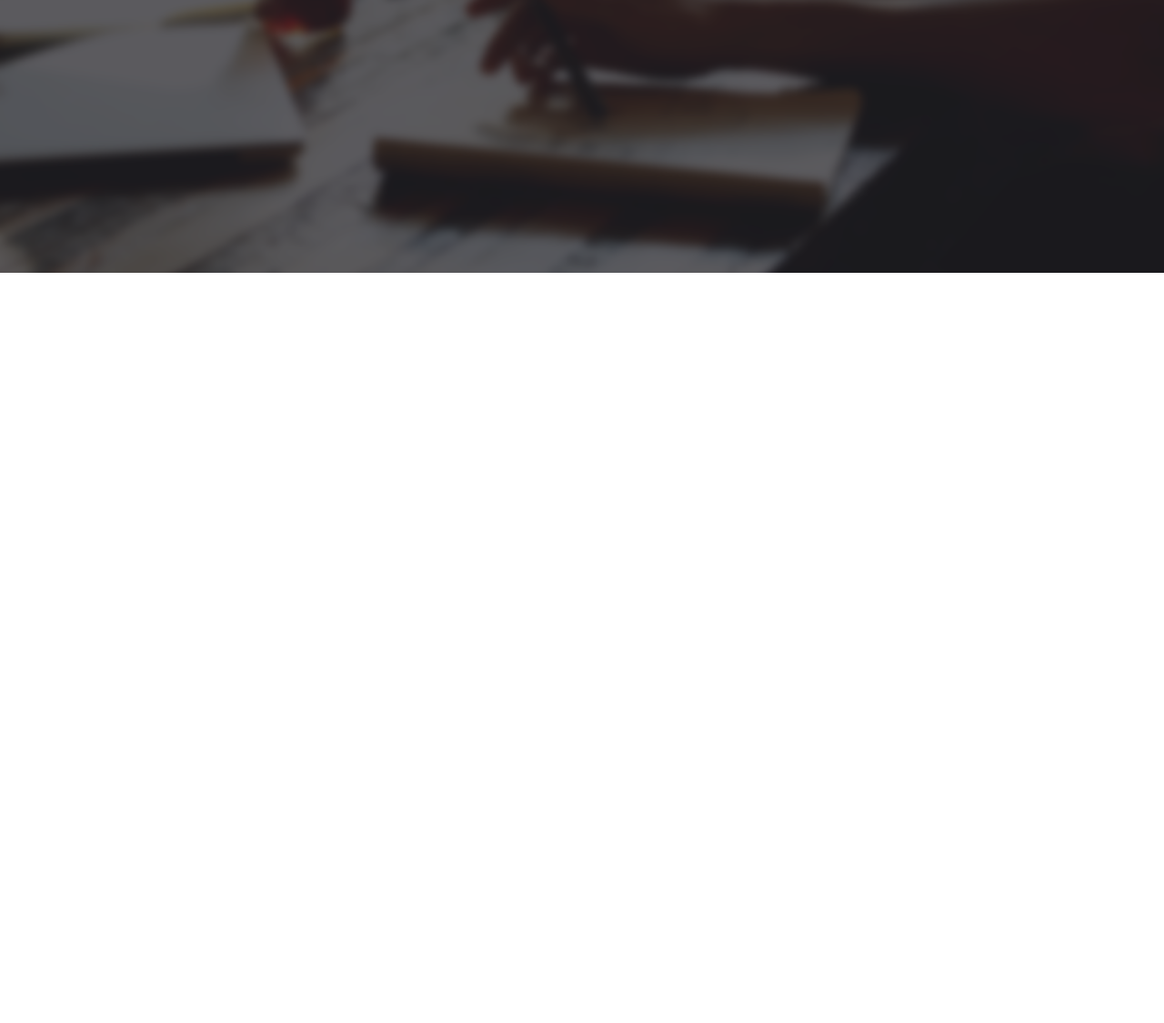
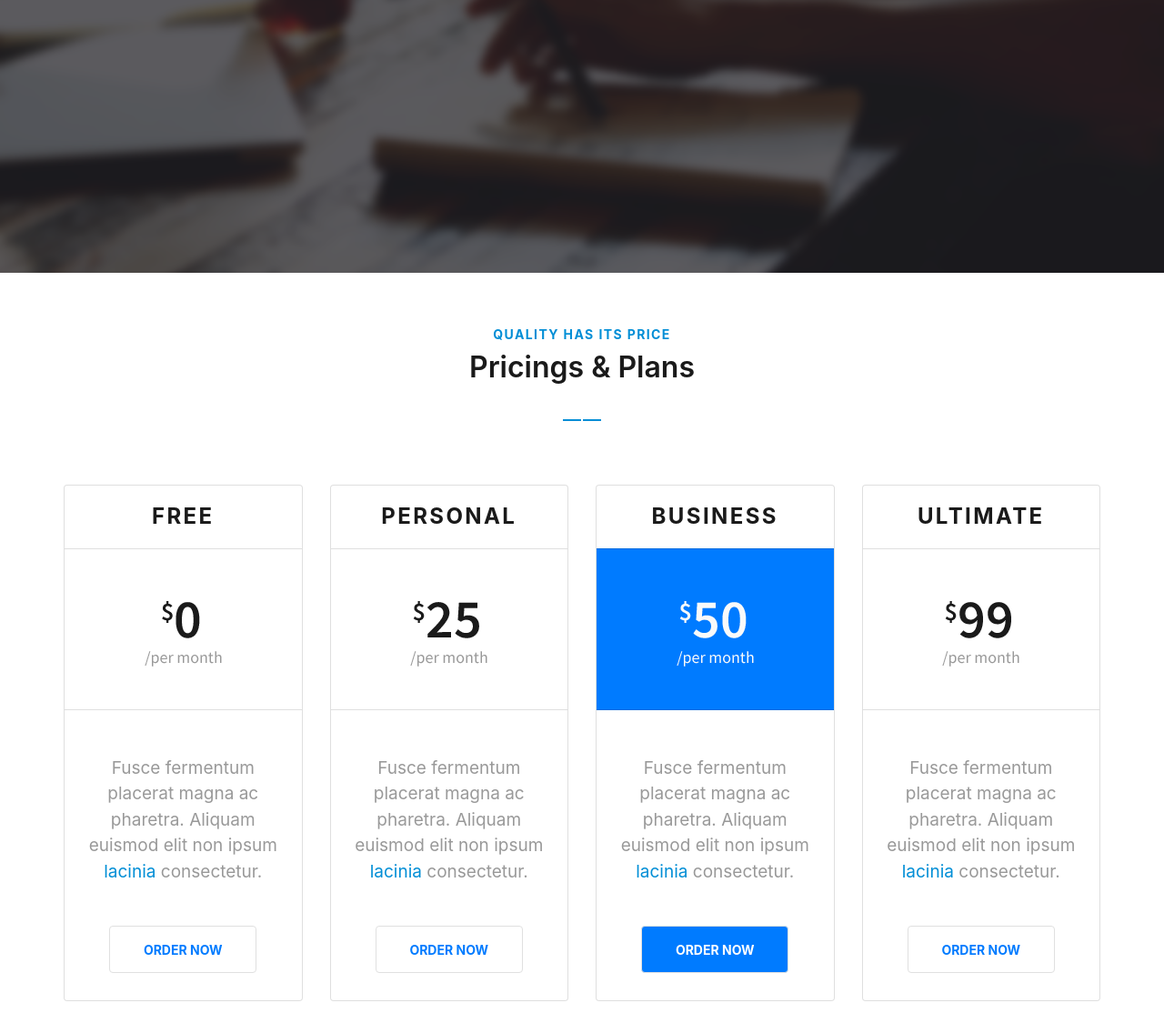
Before and after one commit to TarasShyshko/model_5, a website: page index.html in a window 1280 px wide. Shown: the part 2730-3855 px from the top of the page at 91% size. Before the commit the page ends 3030 px from the top, so only its background shows below. Drawn offline with nearby package versions, Linux system fonts and the light colour scheme.

Commit message:
Quality has its price block

```diff
--- a/index.html
+++ b/index.html
@@ -228,6 +228,73 @@
             <span class="sr-only">Next</span>
         </a>
     </div>
+    <div class="price_block text-center">
+        <h5>QUALITY HAS ITS PRICE</h5>
+        <h2>Pricings & Plans</h2>
+        <img src="images/prostok_t_2_kopia_868.png" alt="line">
+        <div class="row content">
+        <div class="grid-item col-md-3 mb-4 ">
+            <div class="card">
+                <div class="card-body">
+                    <h5 class="font-weight-bold text-center">FREE</h5>
+
+                </div>
+                <ul class="list-group list-group-flush">
+                    <li class="list-group-item"><img src="images/_0___per_month_1161.png" alt="price"></li>
+                </ul>
+                <div class="card-bod">
+                    <p class="text-center">Fusce fermentum placerat magna ac pharetra. Aliquam euismod elit non ipsum <a href="#">lacinia</a> consectetur.</p>
+                    <button type="button " class="btn btn-outline-primary  waves-effect">ORDER NOW</button>
+                </div>
+            </div>
+        </div>
+        <div class="grid-item col-md-3 mb-4 ">
+            <div class="card">
+                <div class="card-body">
+                    <h5 class="font-weight-bold text-center">PERSONAL</h5>
+
+                </div>
+                <ul class="list-group list-group-flush">
+                    <li class="list-group-item"><img src="images/_25___per_month_1198.png" ALT="price"></li>
+                </ul>
+                <div class="card-bod">
+                    <p class="text-center">Fusce fermentum placerat magna ac pharetra. Aliquam euismod elit non ipsum <a href="#">lacinia</a> consectetur.</p>
+                    <button type="button " class="btn btn-outline-primary  waves-effect">ORDER NOW</button>
+                </div>
+            </div>
+        </div>
+        <div class="grid-item col-md-3 mb-4 ">
+            <div class="card">
+                <div class="card-body">
+                    <h5 class="font-weight-bold text-center">BUSINESS</h5>
+
+                </div>
+                <ul class="list-group list-group-flush business">
+                    <li class="list-group-item bg-primary"><img src="images/_50___per_month_1181.png" alt="price"></li>
+                </ul>
+                <div class="card-bod">
+                    <p class="text-center">Fusce fermentum placerat magna ac pharetra. Aliquam euismod elit non ipsum <a href="#">lacinia</a> consectetur.</p>
+                    <button type="button" class="btn btn-primary">ORDER NOW</button>
+                </div>
+            </div>
+        </div>
+        <div class="grid-item col-md-3 mb-4 ">
+            <div class="card">
+                <div class="card-body">
+                    <h5 class="font-weight-bold text-center">ULTIMATE</h5>
+
+                </div>
+                <ul class="list-group list-group-flush">
+                    <li class="list-group-item"><img src="images/_99___per_month_1182.png" alt="price"></li>
+                </ul>
+                <div class="card-bod">
+                    <p class="text-center">Fusce fermentum placerat magna ac pharetra. Aliquam euismod elit non ipsum <a href="#">lacinia</a> consectetur.</p>
+                    <button type="button " class="btn btn-outline-primary  waves-effect">ORDER NOW</button>
+                </div>
+            </div>
+        </div>
+        </div>
+    </div>
 </main>
 
 <script src="https://code.jquery.com/jquery-3.2.1.slim.min.js"
--- /dev/null
+++ b/scss/_price.scss
@@ -0,0 +1,66 @@
+.price_block{
+h5{
+  padding: 60px 0 0 0 ;
+  font-size: 14px;
+  font-weight: 700;
+  text-transform: uppercase;
+  letter-spacing: 0.1em;
+  color: #008ed6;
+}
+  h2{
+    font-weight: 600;
+    text-transform: none;
+    letter-spacing: normal;
+    color: #1a1a1a;
+  }
+  img{
+    margin: 30px 0 70px 0;
+  }
+  .content {
+    margin: 0 auto;
+    max-width: 1170px;
+
+    h5 {
+      font-size: 24px;
+      font-weight: 800;
+      text-transform: uppercase;
+      color: #1a1a1a;
+      padding: 0 0 0 0;
+      margin: 0 0 0 0;
+    }
+
+    ul {
+
+      li {
+
+        img {
+          margin: 0 0 0 0;
+          padding: 45px 0 35px 0;
+        }
+      }
+    }
+
+    p {
+      padding: 50px 15px 45px 15px;
+      margin: 0 0 0 0;
+      font-size: 19px;
+      font-weight: 400;
+      color: #999999;
+
+      a {
+        color: #008ed6;
+      }
+    }
+
+    button {
+      font-size: 14px;
+      width: 162px;
+      height: 52px;
+      border: 1px solid #e0e0e0;
+      font-weight: 700;
+      text-transform: uppercase;
+      margin: 0 0 30px 0;
+    }
+  }
+
+}
--- a/scss/style.scss
+++ b/scss/style.scss
@@ -4,3 +4,4 @@
 @import "details-block";
 @import "testimonials";
 @import "slider";
+@import "price";
```
Also changed, not shown: css/style.css, images/_0___per_month_1161.png (added), images/_25___per_month_1198.png (added), images/_50___per_month_1181.png (added), images/_99___per_month_1182.png (added), 1 other file.
